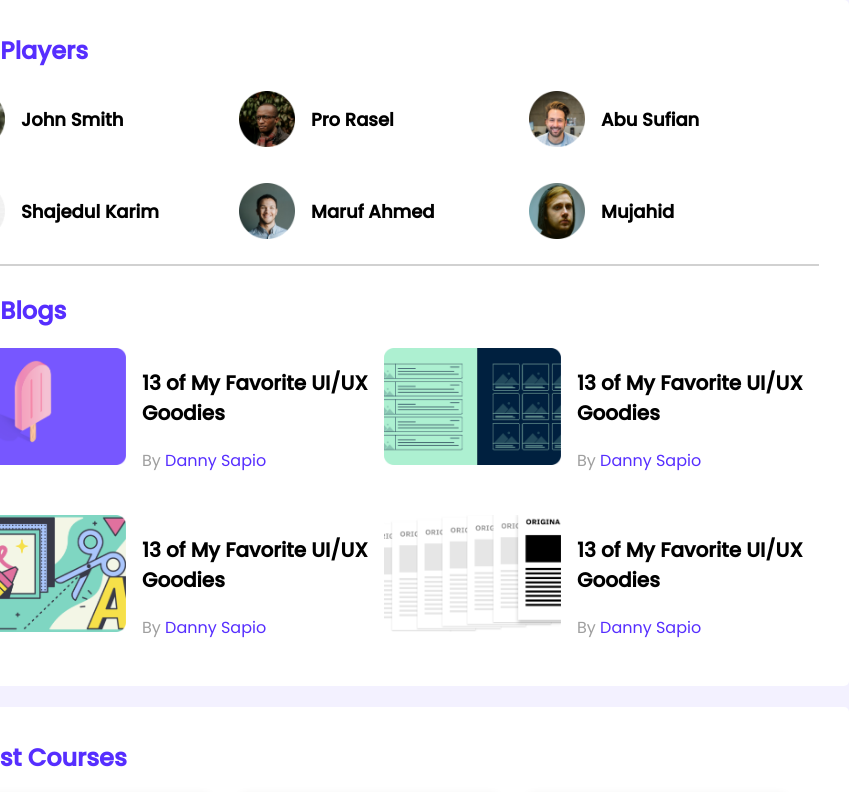
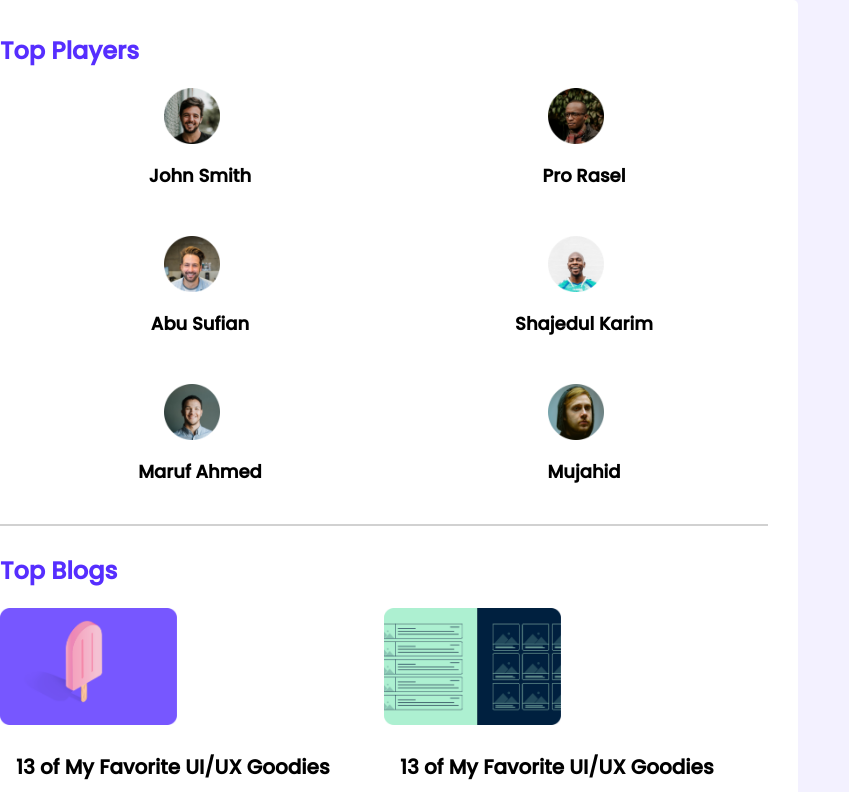
Before and after one commit to Jaber4770/leader-board-repo, a plain HTML site: page index.html in a window 768 px wide. Shown: the top 792 px of the page, 849 px wide, since content can reach past the window. Drawn offline with Linux system fonts and the light colour scheme.

Commit message:
site complate

```diff
--- a/styles/style.css
+++ b/styles/style.css
@@ -133,14 +133,30 @@ hr{
 /*--------------------
      Media Query
 --------------------- */
+/* mobile screen  */
+
 @media only screen and (max-width:688px) {
     .container{
         width:100%;
     }
-    .player, .blogs, .course{
+    .players, .blogs, .courses{
         grid-template-columns: repeat(1, 1fr);
     }
     .player, .blog{
         flex-direction: column;
     }
 }
+/*----------------------
+     Tablet screen
+------------------------- */
+@media only screen and (min-width:688px) and (max-width:992px) {
+    .container{
+        width:100%;
+    }
+    .players, .blogs, .courses{
+        grid-template-columns: repeat(2, 1fr);
+    }
+    .player, .blog{
+        flex-direction: column;
+    }
+}
```
